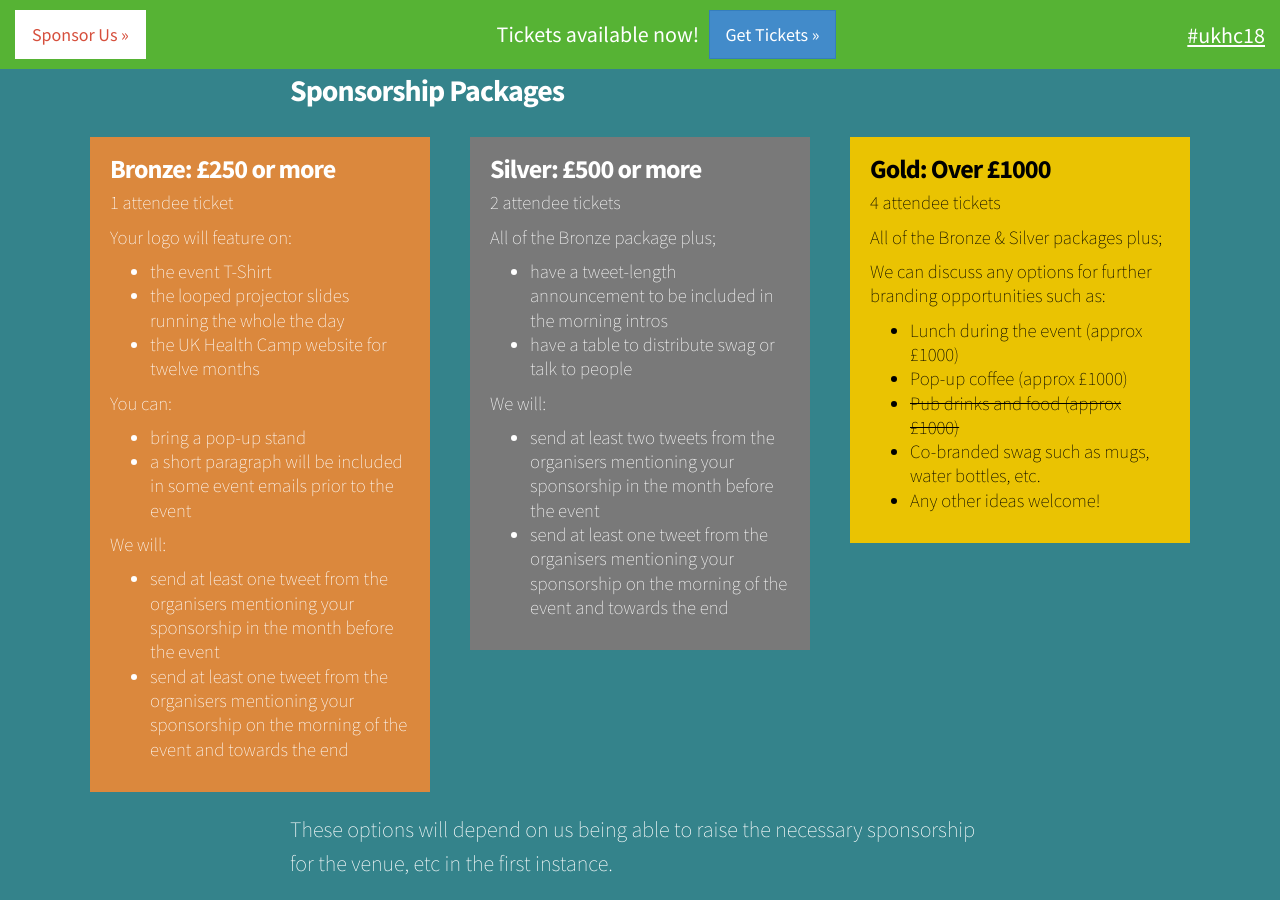
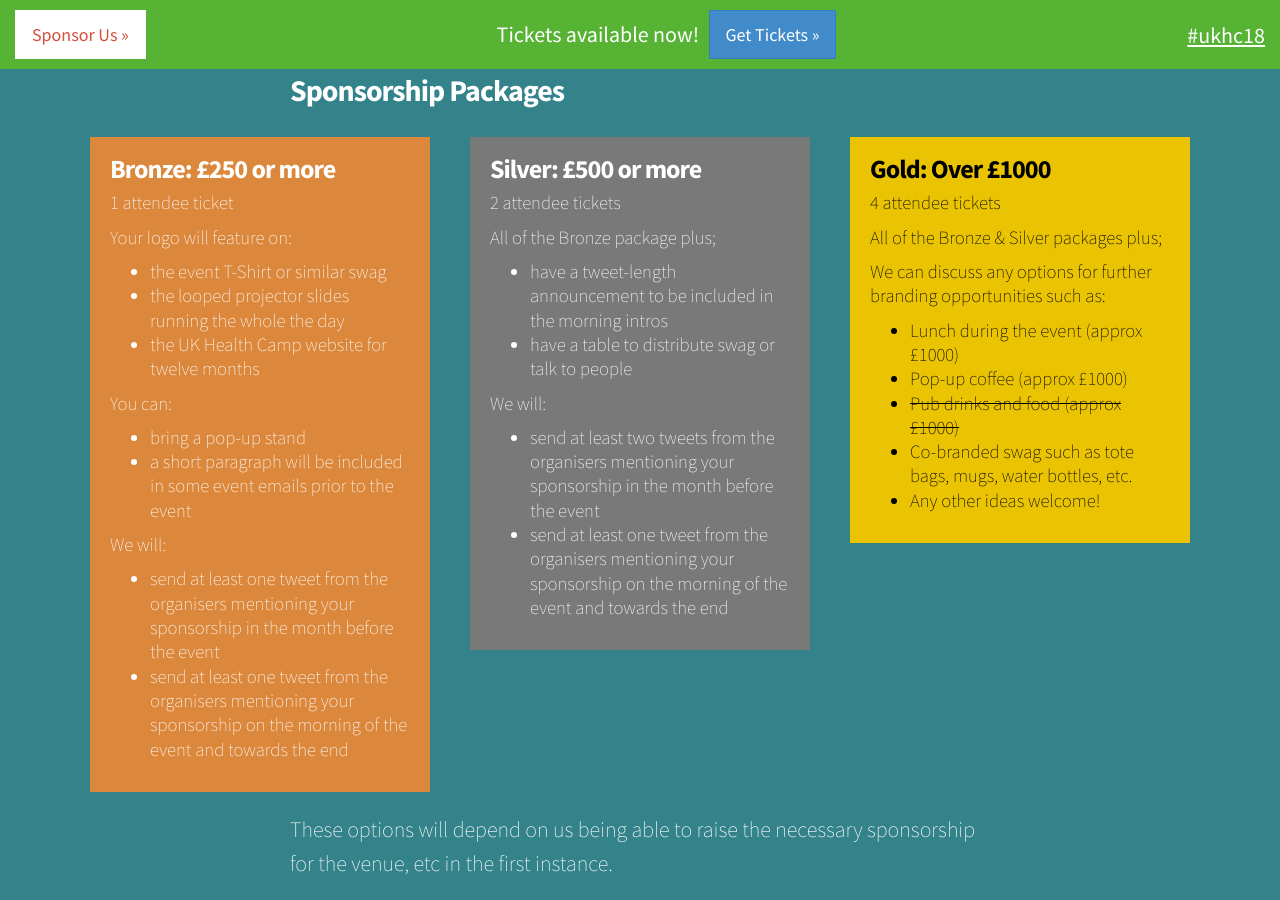
Before and after one commit to ukhealthcamp/ukhealthcamp.github.io, a Jekyll site: the page built from sponsorship.md, in a window 1280 px wide and 900 px high, scrolled down 769 px. Built offline with Jekyll 4.4.1, drawn with Linux system fonts in a browser that asks for light colours.

Commit message:
Update sponsorship.md

```diff
--- a/sponsorship.md
+++ b/sponsorship.md
@@ -35,7 +35,7 @@ This is your chance to network with 100+ highly committed NHS digital specialist
 1 attendee ticket
 
 Your logo will feature on:
-- the event T-Shirt
+- the event T-Shirt or similar swag
 - the looped projector slides running the whole the day
 - the UK Health Camp website for twelve months
 
@@ -79,7 +79,7 @@ We can discuss any options for further branding opportunities such as:
 - Lunch during the event (approx £1000)
 - Pop-up coffee (approx £1000)
 - ~~Pub drinks and food (approx £1000)~~
-- Co-branded swag such as mugs, water bottles, etc.
+- Co-branded swag such as tote bags, mugs, water bottles, etc.
 - Any other ideas welcome!
 
 
```
